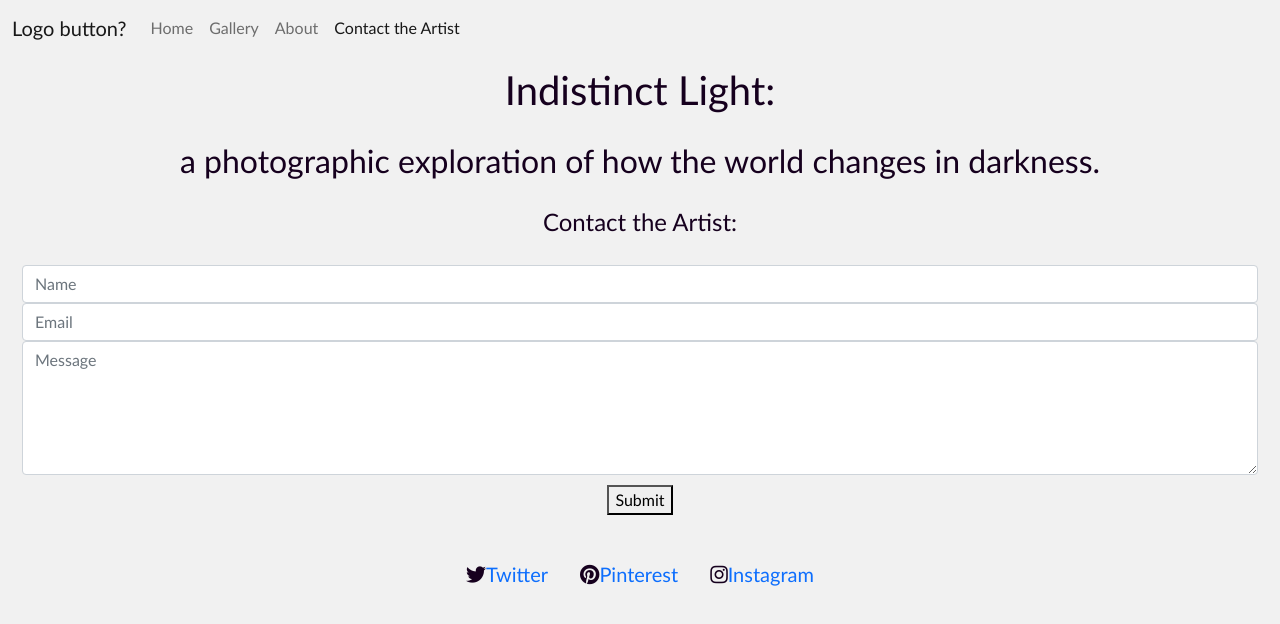
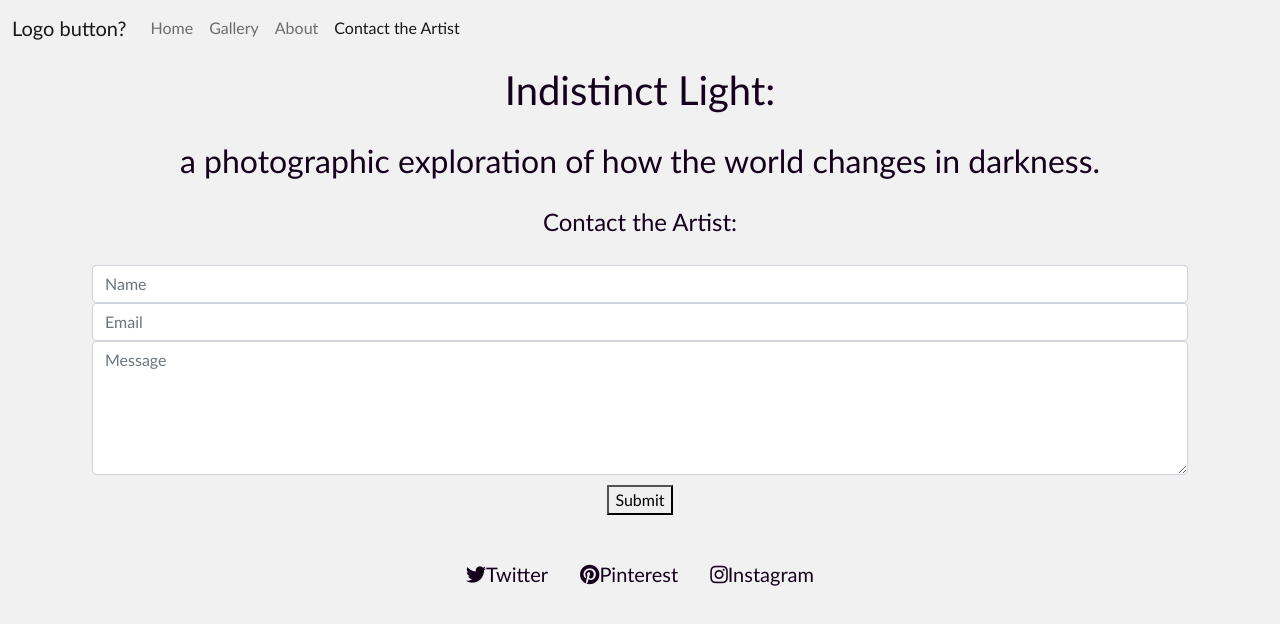
Before and after one commit to Code-Institute-Submissions/RhiH-indistinct.light, a plain HTML site: page contact.html in a window 1280 px wide. Drawn offline with nearby package versions, Linux system fonts and the light colour scheme.

Commit message:
edit both footer css styling, contact container

```diff
--- a/assets/css/style.css
+++ b/assets/css/style.css
@@ -35,8 +35,5 @@ footer a {
 
 .social-media {
     font-size: 1.25rem;
-}
-
-.social-media i {
     color: #16001eff;
 }
--- a/contact.html
+++ b/contact.html
@@ -47,7 +47,7 @@
       </section>
     </section>
     <section>
-        <section class="container-fluid">
+        <section class="container">
             <div class="row">
                 <div class="col">
                     <h4 class="header contact-heading">Contact the Artist:</h4>
@@ -74,13 +74,13 @@
     <footer>
       <ul class="nav justify-content-center social-media">
           <li class="nav-item">
-            <a class="nav-link active" href="https://twitter.com/?lang=en" target="_blank"><i class="fab fa-twitter"></i>Twitter</a>
+            <a class="nav-link social-media" href="https://twitter.com/?lang=en" target="_blank"><i class="fab fa-twitter"></i>Twitter</a>
           </li>
           <li class="nav-item">
-            <a class="nav-link" href="https://www.pinterest.co.uk/" target="_blank"><i class="fab fa-pinterest"></i>Pinterest</a>
+            <a class="nav-link social-media" href="https://www.pinterest.co.uk/" target="_blank"><i class="fab fa-pinterest"></i>Pinterest</a>
           </li>
           <li class="nav-item">
-            <a class="nav-link" href="https://www.instagram.com/" target="_blank"><i class="fab fa-instagram"></i>Instagram</a>
+            <a class="nav-link social-media" href="https://www.instagram.com/" target="_blank"><i class="fab fa-instagram"></i>Instagram</a>
           </li>
       </ul>
   </footer>
```
Also changed, not shown: about.html (+4 -4 lines), gallery.html (+3 -3 lines), index.html (+4 -4 lines).
